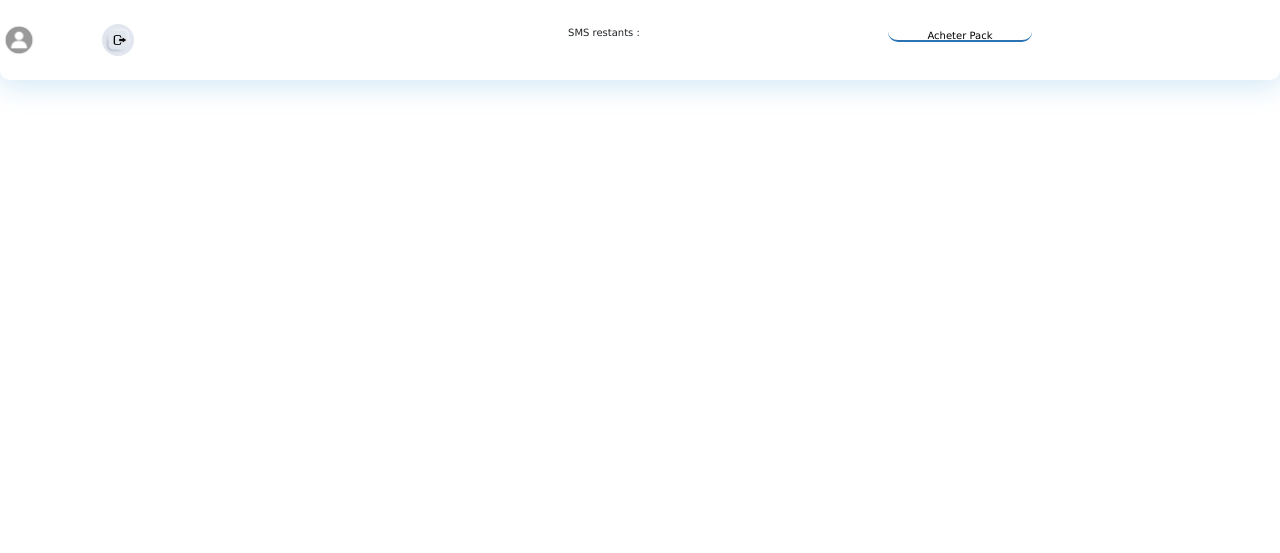
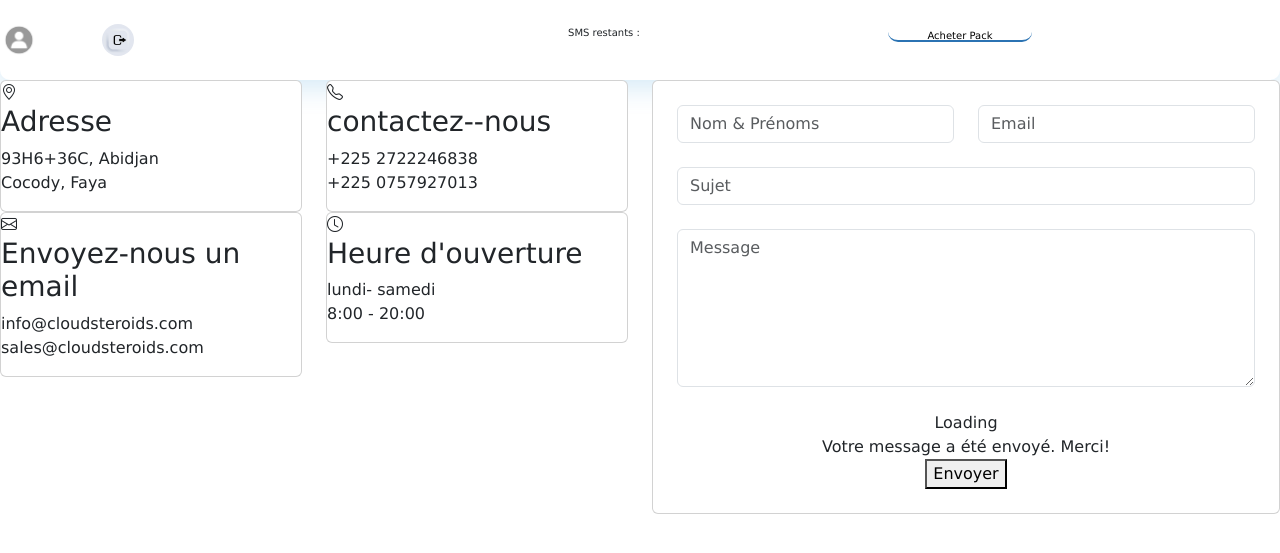
Before and after one commit to cloudsteroids/API_SMS, a PHP site: page /Contenu/sous-contenu/parametres/support.php in a window 1280 px wide. Shown: the top 553 px of the page. Run offline with PHP 8.4, Linux system fonts and the light colour scheme.

Commit message:
Update support.php
Ajout du code de la page contactez-support

```diff
--- a/Contenu/sous-contenu/parametres/support.php
+++ b/Contenu/sous-contenu/parametres/support.php
@@ -17,11 +17,69 @@
         include('../../nav/nav_horizontal.php');
     ?>
         <div class="contain">
+            <section class="section contact">
+                <div class="row gy-4">
+                    <div class="col-xl-6">
+                        <div class="row">
+                            <div class="col-lg-6">
+                                <div class="info-box card">
+                                    <i class="bi bi-geo-alt"></i>
+                                    <h3>Adresse</h3>
+                                    <p>93H6+36C, Abidjan<br>Cocody, Faya</p>
+                                </div>
+                            </div>
+                            <div class="col-lg-6">
+                                <div class="info-box card">
+                                    <i class="bi bi-telephone"></i>
+                                    <h3>contactez--nous</h3>
+                                    <p>+225 2722246838<br>+225 0757927013</p>
+                                </div>
+                            </div>
+                            <div class="col-lg-6">
+                                <div class="info-box card">
+                                    <i class="bi bi-envelope"></i>
+                                    <h3>Envoyez-nous un email </h3>
+                                    <p>info@cloudsteroids.com<br>sales@cloudsteroids.com</p>
+                                </div>
+                            </div>
+                            <div class="col-lg-6">
+                                <div class="info-box card">
+                                    <i class="bi bi-clock"></i>
+                                    <h3>Heure d'ouverture</h3>
+                                    <p>lundi- samedi<br>8:00 - 20:00</p>
+                                </div>
+                            </div>
+                        </div>
+                    </div>
 
-
-
-
+                    <div class="col-xl-6">
+                        <div class="card p-4">
+                            <form action="forms/contact.php" method="post" class="php-email-form">
+                                <div class="row gy-4">
+                                    <div class="col-md-6">
+                                        <input type="text" name="name" class="form-control" placeholder="Nom & Prénoms" required>
+                                    </div>
+                                    <div class="col-md-6 ">
+                                        <input type="email" class="form-control" name="email" placeholder="Email" required>
+                                    </div>
+                                    <div class="col-md-12">
+                                        <input type="text" class="form-control" name="subject" placeholder="Sujet" required>
+                                    </div>
+                                    <div class="col-md-12">
+                                        <textarea class="form-control" name="message" rows="6" placeholder="Message" required></textarea>
+                                    </div>
+                                    <div class="col-md-12 text-center">
+                                        <div class="loading">Loading</div>
+                                        <div class="error-message"></div>
+                                        <div class="sent-message">Votre message a été envoyé. Merci!</div>
+                                        <button type="submit">Envoyer</button>
+                                    </div>
+                                </div>
+                            </form>
+                        </div>
+                    </div>
+                </div>
+            </section>
         </div>
-    </div>
 </body>
 </html>
```
